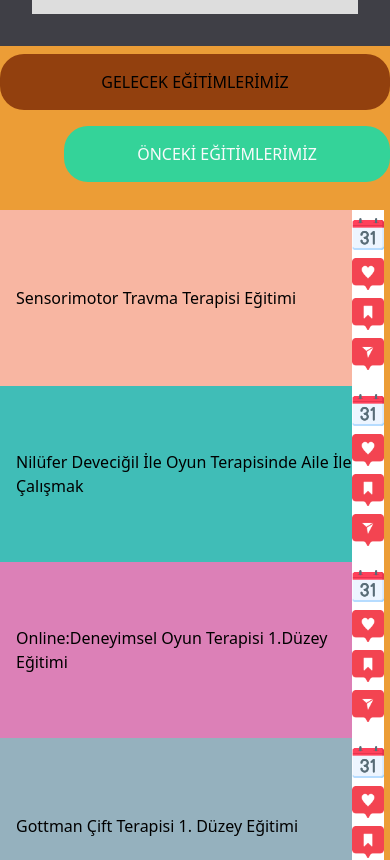
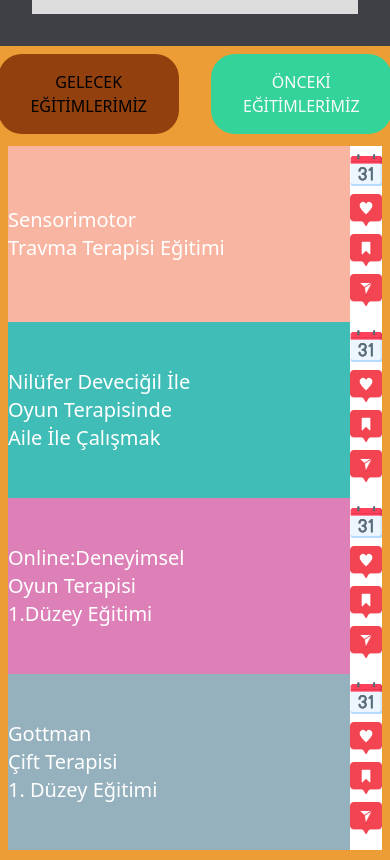
Before and after one commit to sfburaktrn/Web-design-3-pages-, a React (Create React App) app in the folder proje/: page / in a window 390 px wide. Shown: the part 1240-2100 px from the top of the page. Built offline with nearby package versions, Linux system fonts and the light colour scheme.

Commit message:
update responsive

```diff
--- a/proje/src/Pages/Slider2.js
+++ b/proje/src/Pages/Slider2.js
@@ -253,28 +253,20 @@ function Slider2() {
             </div>
           </div>
         </div>
-        <div className="bg-[#EC9D36] ">
-          <div className="flex justify-center flex-wrap space-x-16 pt-2 ">
-            <p className="bg-amber-800 rounded-3xl w-auto text-black p-4 text-center px-8 mb-4 flex-1 md:flex-none md:mb-0">
+        <div className="bg-[#EC9D36] h-auto  ">
+          <div class="flex flex-row justify-center items-center pt-2">
+            <span class="bg-amber-800 rounded-3xl w-auto text-black p-4 text-center px-8 mr-8">
               GELECEK EĞİTİMLERİMİZ
-            </p>
-            <p className="bg-emerald-400 rounded-3xl w-auto text-gray-50 p-4 text-center px-8 mb-4 flex-1 md:flex-none md:mb-0">
+            </span>
+            <span class="bg-emerald-400 rounded-3xl w-auto text-gray-50 p-4 text-center px-8">
               ÖNCEKİ EĞİTİMLERİMİZ
-            </p>
+            </span>
           </div>
-          <div className="flex flex-col md:flex-row md:justify-center pt-3">
-            <div className="w-96 h-44 flex lg:flex-row sm:flex-col md:flex-col bg-[#F8B6A2] justify-between items-center py-4 px-4  mr-6 relative ">
-              <p className="text-left">Sensorimotor Travma Terapisi Eğitimi</p>
-              <div className="absolute right-0 top-0 bottom-0 bg-white flex flex-col justify-center items-end">
-                <img className="w-8 h-8 mb-2" src={svgtarih} alt="Image 1" />
-                <img className="w-8 h-8 mb-2" src={svgkalp} alt="Image 2" />
-                <img className="w-8 h-8 mb-2" src={svgkaydetme} alt="Image 3" />
-                <img className="w-8 h-8 mb-2" src={svggönderme} alt="Image 4" />
-              </div>
-            </div>
-            <div className="w-96 flex lg:flex-row sm:flex-col md:flex-col bg-[#40BDB7]  justify-between items-center py-4 px-4 h-44 mr-6 relative">
-              <p className="text-left">
-                Nilüfer Deveciğil İle Oyun Terapisinde Aile İle Çalışmak
+
+          <div className="flex flex-col md:flex-row md:justify-center mt-3 ">
+            <div className=" lg:w-96 md:w-auto sm:w-auto h-44 flex lg:flex-row sm:flex-col md:flex-col bg-[#F8B6A2] justify-between items-center mx-2   relative ">
+              <p className="text-left lg:ml-24 text-white font-thin text-xl">
+                Sensorimotor <br /> Travma Terapisi Eğitimi
               </p>
               <div className="absolute right-0 top-0 bottom-0 bg-white flex flex-col justify-center items-end">
                 <img className="w-8 h-8 mb-2" src={svgtarih} alt="Image 1" />
@@ -283,9 +275,23 @@ function Slider2() {
                 <img className="w-8 h-8 mb-2" src={svggönderme} alt="Image 4" />
               </div>
             </div>
-            <div className="w-96 flex lg:flex-row sm:flex-col md:flex-col bg-[#DC80B7]  justify-between items-center py-4 px-4 h-44 mr-6 relative">
-              <p className="text-left">
-                Online:Deneyimsel Oyun Terapisi 1.Düzey Eğitimi
+            <div className=" lg:w-96 md:w-auto sm:w-auto   flex lg:flex-row sm:flex-col md:flex-col bg-[#40BDB7]  justify-between items-center mx-2 h-44  relative">
+              <span className="text-left lg:ml-24  text-white font-thin text-xl ">
+                Nilüfer Deveciğil İle <br /> Oyun Terapisinde <br />
+                Aile İle Çalışmak
+              </span>
+              <div className="absolute right-0 top-0 bottom-0 bg-white flex flex-col justify-center items-end">
+                <img className="w-8 h-8 mb-2" src={svgtarih} alt="Image 1" />
+                <img className="w-8 h-8 mb-2" src={svgkalp} alt="Image 2" />
+                <img className="w-8 h-8 mb-2" src={svgkaydetme} alt="Image 3" />
+                <img className="w-8 h-8 mb-2" src={svggönderme} alt="Image 4" />
+              </div>
+            </div>
+            <div className=" lg:w-96 md:w-auto sm:w-auto   flex lg:flex-row sm:flex-col md:flex-col bg-[#DC80B7]  justify-between items-center mx-2 h-44  relative">
+              <p className="text-left lg:ml-24  text-white font-thin text-xl">
+                Online:Deneyimsel <br />
+                Oyun Terapisi
+                <br /> 1.Düzey Eğitimi
               </p>
               <div className="absolute right-0 top-0 bottom-0 bg-white flex flex-col justify-center items-end">
                 <img className="w-8 h-8 mb-2" src={svgtarih} alt="Image 1" />
@@ -294,9 +300,11 @@ function Slider2() {
                 <img className="w-8 h-8 mb-2" src={svggönderme} alt="Image 4" />
               </div>
             </div>
-            <div className="w-96 flex lg:flex-row sm:flex-col md:flex-col bg-[#95B1BE]  justify-between items-center py-4 px-4 h-44 mr-6 relative">
-              <p className="text-left">
-                Gottman Çift Terapisi 1. Düzey Eğitimi
+            <div className=" lg:w-96 md:w-auto sm:w-auto  flex lg:flex-row sm:flex-col md:flex-col bg-[#95B1BE]  justify-between items-center mx-2  h-44  relative">
+              <p className="text-left lg:ml-24  text-white font-thin text-xl">
+                Gottman
+                <br /> Çift Terapisi
+                <br /> 1. Düzey Eğitimi
               </p>
               <div className="absolute right-0 top-0 bottom-0 bg-white flex flex-col justify-center items-end">
                 <img className="w-8 h-8 mb-2" src={svgtarih} alt="Image 1" />
```
